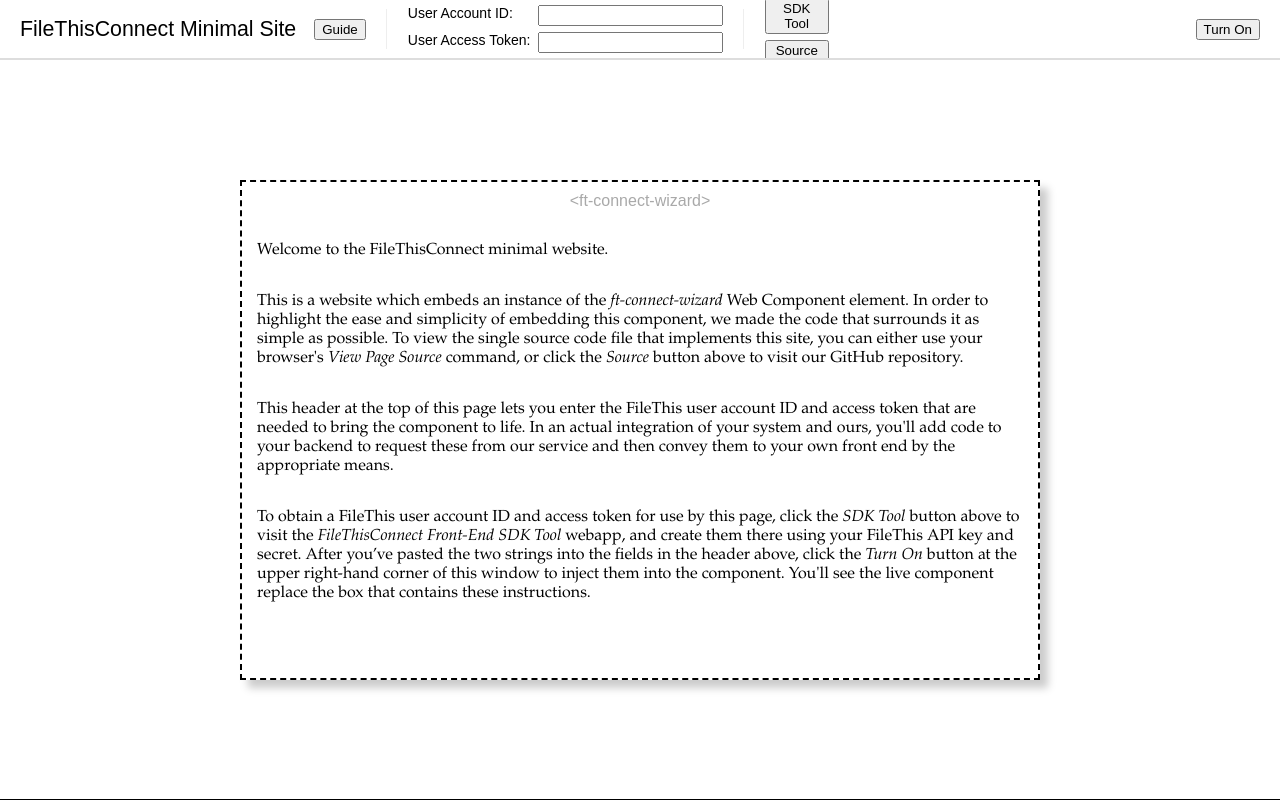
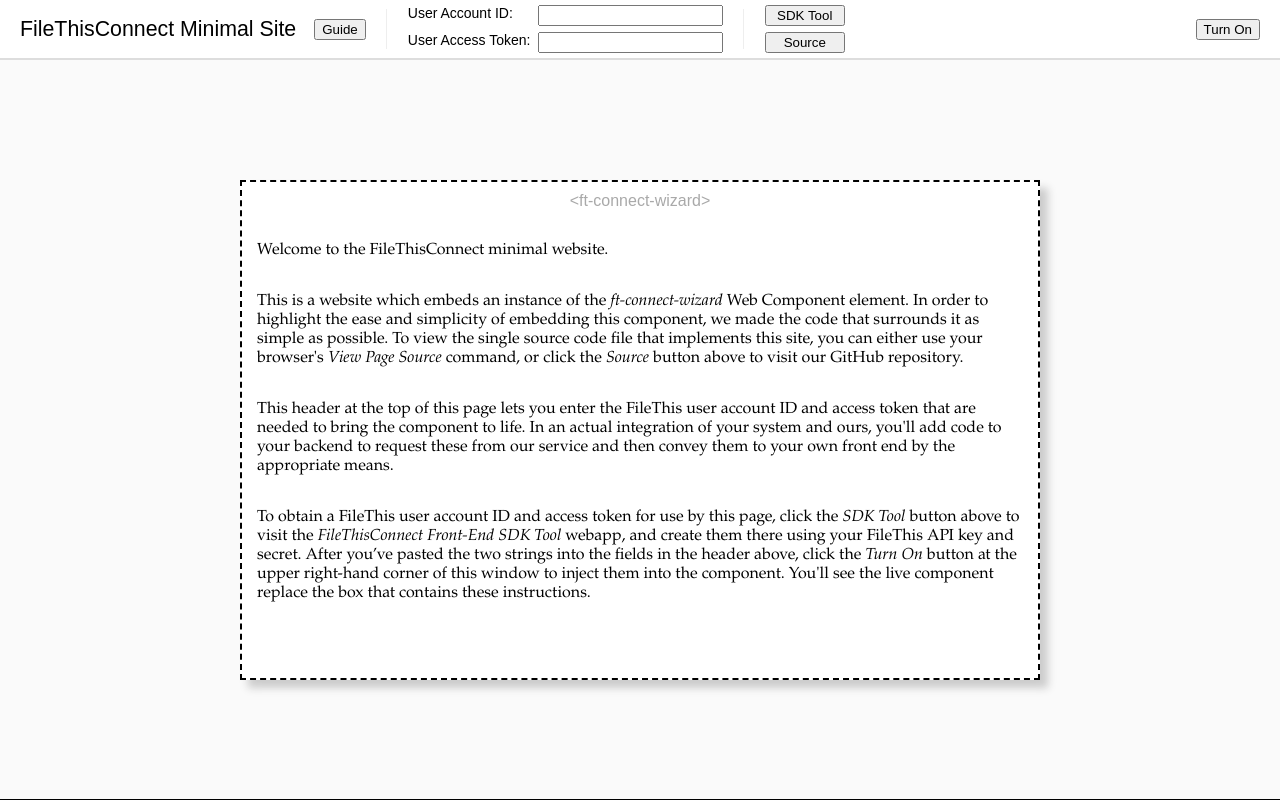
Before and after one commit to filethis/ft-connect-minimal-site, a website: page index.html in a window 1280 px wide. Drawn offline with Linux system fonts and the light colour scheme.

Commit message:
Fixed button display problem on Firefox

```diff
--- a/index.html
+++ b/index.html
@@ -47,6 +47,7 @@
             /* Local */
             .main {
                 height: 100%;
+                background-color: #FAFAFA;
                 border-bottom: 1px solid black;
             }
             .fixture {
@@ -54,6 +55,7 @@
                 border-bottom: 2px solid #DDD;
                 padding-left: 20px;
                 padding-right: 20px;
+                background-color: white;
             }
             .title {
                 font-family: Arial, Helvetica, sans-serif;
@@ -82,6 +84,7 @@
                 height: 500px;
                 border: 2px dashed black;
                 padding: 10px 15px 10px 15px;
+                background-color: white;
             }
             .wizard {
                 box-shadow: 8px 8px 8px #CCC;
@@ -99,6 +102,9 @@
             }
             .button {
                 margin-left: 18px;
+            }
+            .button-stacked {
+                width: 80px;
             }
             .hidden {
                 display: none !important;
@@ -216,7 +222,7 @@
                     <!-- SDK Tool button -->
                     <button
                         type="button"
-                        style="width:64px;"
+                        class="button-stacked"
                         onclick="window.open('https://connect.filethis.com/ft-connect-front-end-sdk-tool/latest/app/index.html'); return false;"
                     >
                         SDK Tool
@@ -225,7 +231,8 @@
                     <!-- Show source button -->
                     <button
                         type="button"
-                        style="width:64px; margin-top:6px;"
+                        class="button-stacked"
+                        style="margin-top:6px;"
                         onclick="window.open('https://github.com/filethis/ft-connect-minimal-site/blob/master/index.html'); return false;"
                     >
                         Source
```
Also changed, not shown: 1 other file.
